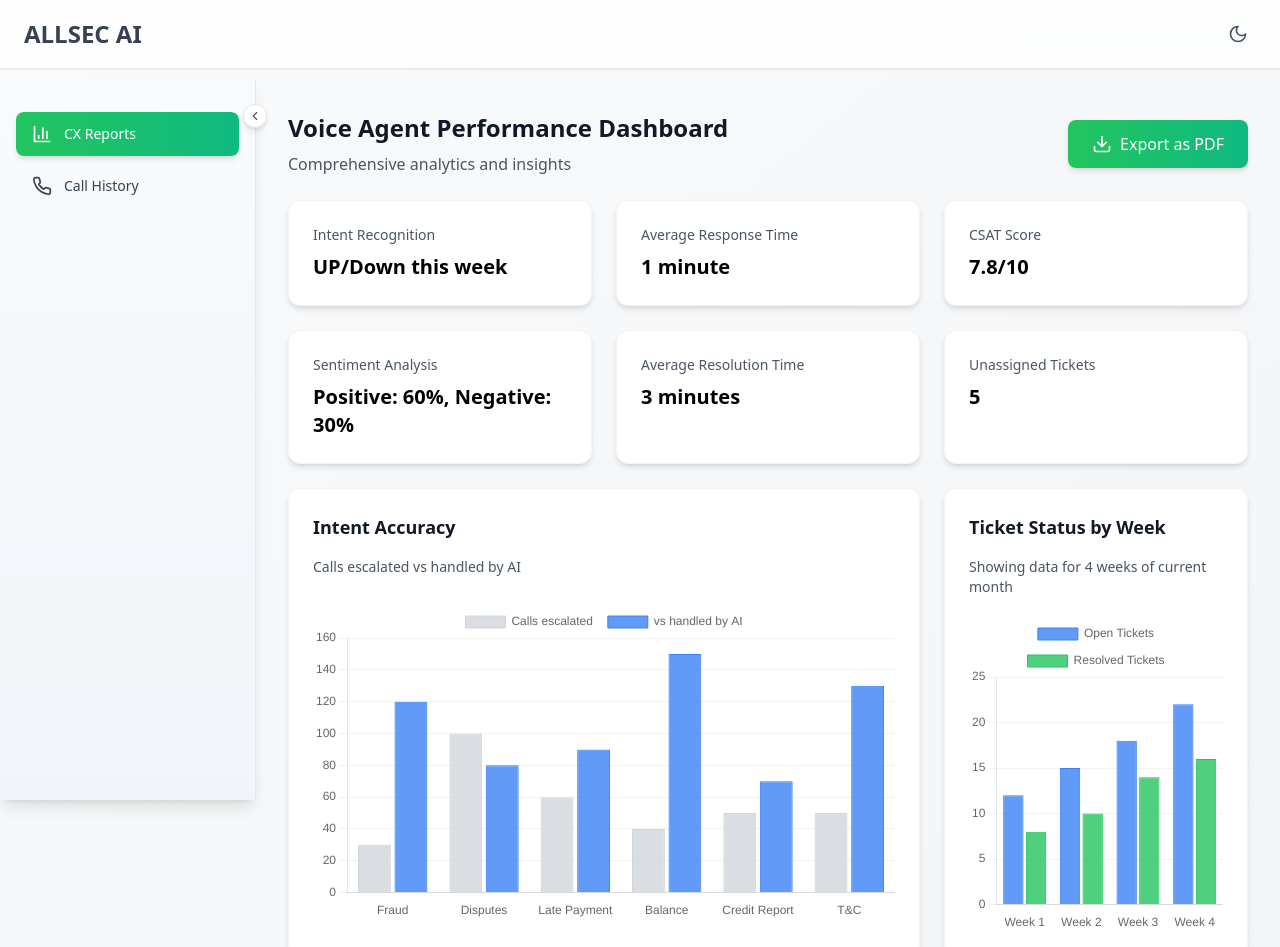
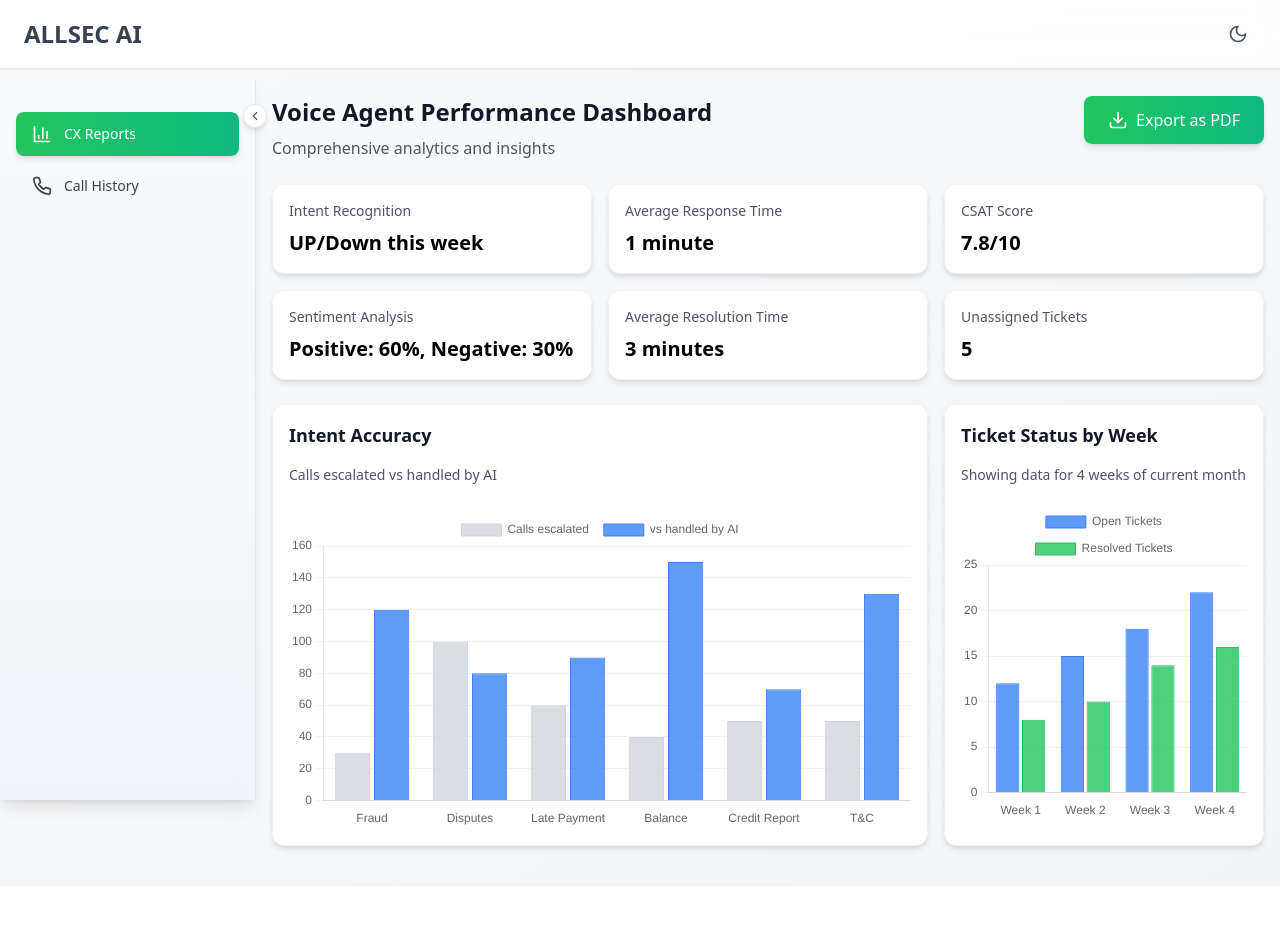
Before and after one commit to ranjithRW/new-allsec-dashboard, a React (Vite) app: page / in a window 1280 px wide. Shown: the top 947 px of the page. After the commit the page ends 886 px from the top, so only its background shows below. Built offline with nearby package versions, Linux system fonts and the light colour scheme.

Commit message:
fix:pdf issue cutting on moile

```diff
--- a/src/pages/CXReports.tsx
+++ b/src/pages/CXReports.tsx
@@ -108,33 +108,62 @@ export default function CXReports() {
 
     // Use html2canvas to capture the element and jsPDF to create the PDF
     html2canvas(element, {
-      scale: 2,
+      scale: 1.5,
       useCORS: true,
       allowTaint: true,
       backgroundColor: '#ffffff',
       logging: false,
       width: element.scrollWidth,
-      height: element.scrollHeight
+      height: element.scrollHeight,
+      scrollX: 0,
+      scrollY: 0,
+      windowWidth: window.innerWidth,
+      windowHeight: window.innerHeight
     })
       .then((canvas) => {
         const imgData = canvas.toDataURL('image/png');
-        const pdf = new jsPDF('p', 'mm', 'a4');
 
-        const imgProps = pdf.getImageProperties(imgData);
+        // Determine page orientation based on content dimensions
+        const tempPdf = new jsPDF('p', 'mm', 'a4');
+        const imgProps = tempPdf.getImageProperties(imgData);
+        const isLandscape = imgProps.width > imgProps.height;
+        const pdf = new jsPDF(isLandscape ? 'l' : 'p', 'mm', 'a4');
+
         const pdfWidth = pdf.internal.pageSize.getWidth();
         const pdfHeight = (imgProps.height * pdfWidth) / imgProps.width;
 
+        // Ensure content fits within page width
+        const maxWidth = pdfWidth - 20; // 10mm margin on each side
+        const maxHeight = pdf.internal.pageSize.getHeight() - 20; // 10mm margin top/bottom
+
+        let finalWidth = pdfWidth;
+        let finalHeight = pdfHeight;
+
+        if (pdfHeight > maxHeight) {
+          finalHeight = maxHeight;
+          finalWidth = (imgProps.width * finalHeight) / imgProps.height;
+        }
+
+        if (finalWidth > maxWidth) {
+          finalWidth = maxWidth;
+          finalHeight = (imgProps.height * finalWidth) / imgProps.width;
+        }
+
+        // Center the content on the page
+        const xOffset = (pdfWidth - finalWidth) / 2;
+        const yOffset = (pdf.internal.pageSize.getHeight() - finalHeight) / 2;
+
         // If content is larger than page, split into multiple pages
-        let position = 0;
-        pdf.addImage(imgData, 'PNG', 0, position, pdfWidth, pdfHeight);
+        let position = yOffset;
+        pdf.addImage(imgData, 'PNG', xOffset, position, finalWidth, finalHeight);
 
         // Add extra pages if needed
-        if (pdfHeight > pdf.internal.pageSize.getHeight()) {
-          let remainingHeight = pdfHeight - pdf.internal.pageSize.getHeight();
+        if (finalHeight > pdf.internal.pageSize.getHeight() - 20) {
+          let remainingHeight = finalHeight - (pdf.internal.pageSize.getHeight() - 20);
           while (remainingHeight > 0) {
             pdf.addPage();
-            position = -pdf.internal.pageSize.getHeight() * (Math.ceil((pdfHeight - remainingHeight) / pdf.internal.pageSize.getHeight()));
-            pdf.addImage(imgData, 'PNG', 0, position, pdfWidth, pdfHeight);
+            position = -pdf.internal.pageSize.getHeight() * (Math.ceil((finalHeight - remainingHeight) / pdf.internal.pageSize.getHeight()));
+            pdf.addImage(imgData, 'PNG', xOffset, position, finalWidth, finalHeight);
             remainingHeight -= pdf.internal.pageSize.getHeight();
           }
         }
@@ -224,30 +253,32 @@ export default function CXReports() {
   };
 
   return (
-  <div id="dashboard-root" className="p-4 sm:p-6 lg:p-8">
+  <div id="dashboard-root" className="p-4">
       <motion.div
         initial={{ opacity: 0, y: -20 }}
         animate={{ opacity: 1, y: 0 }}
         transition={{ duration: 0.6 }}
-        className="flex flex-col sm:flex-row sm:items-center justify-between mb-6 gap-4"
+        className="flex items-start justify-between mb-6 gap-4"
       >
-        <div>
+        <div className="flex-1 min-w-0">
           <h2 className="text-xl sm:text-2xl font-bold text-gray-900 dark:text-white mb-2">Voice Agent Performance Dashboard</h2>
           <p className="text-sm sm:text-base text-gray-600 dark:text-gray-400">Comprehensive analytics and insights</p>
         </div>
+        <div className="flex-shrink-0">
           <motion.button
             whileHover={{ scale: 1.05 }}
             whileTap={{ scale: 0.95 }}
             onClick={handleExportPDF}
-          className="export-pdf-button flex items-center gap-2 px-4 sm:px-6 py-2 sm:py-3 bg-gradient-to-r from-green-500 to-emerald-500 text-white rounded-lg shadow-md hover:shadow-lg transition-all font-medium text-sm sm:text-base"
+            className="export-pdf-button flex items-center gap-2 px-3 sm:px-6 py-2 sm:py-3 bg-gradient-to-r from-green-500 to-emerald-500 text-white rounded-lg shadow-md hover:shadow-lg transition-all font-medium text-xs sm:text-base whitespace-nowrap"
           >
-          <Download size={18} className="sm:w-5 sm:h-5" />
+            <Download size={16} className="sm:w-5 sm:h-5" />
             <span className="hidden sm:inline">Export as PDF</span>
             <span className="sm:hidden">Export</span>
           </motion.button>
+        </div>
       </motion.div>
 
-      <div className="grid grid-cols-1 sm:grid-cols-2 lg:grid-cols-3 gap-4 sm:gap-6 mb-6">
+      <div className="grid grid-cols-1 sm:grid-cols-2 lg:grid-cols-3 gap-4 mb-6">
         {[
           { label: 'Intent Recognition', value: cxReportsKPI.intentRecognition, color: 'from-blue-500 to-cyan-500' },
           { label: 'Average Response Time', value: cxReportsKPI.avgResponseTime, color: 'from-green-500 to-emerald-500' },
@@ -262,7 +293,7 @@ export default function CXReports() {
             animate={{ opacity: 1, y: 0 }}
             transition={{ duration: 0.5, delay: 0.2 + index * 0.1 }}
             whileHover={{ scale: 1.02, y: -4 }}
-            className="bg-white dark:bg-gray-800 rounded-xl shadow-md p-4 sm:p-6 border border-gray-100 dark:border-gray-700"
+            className="bg-white dark:bg-gray-800 rounded-xl shadow-md p-4 border border-gray-100 dark:border-gray-700"
           >
             <p className="text-xs sm:text-sm text-gray-600 dark:text-gray-400 font-medium mb-2">{kpi.label}</p>
             <p className={`text-sm sm:text-xl font-bold text-black dark:text-white`}>
@@ -272,12 +303,12 @@ export default function CXReports() {
         ))}
       </div>
 
-      <div className="grid grid-cols-1 lg:grid-cols-3 gap-4 sm:gap-6 mb-6">
+      <div className="grid grid-cols-1 lg:grid-cols-3 gap-4 mb-6">
         <motion.div
           initial={{ opacity: 0, y: 20 }}
           animate={{ opacity: 1, y: 0 }}
           transition={{ duration: 0.5, delay: 0.8 }}
-          className="lg:col-span-2 bg-white dark:bg-gray-800 rounded-xl shadow-md p-4 sm:p-6 border border-gray-100 dark:border-gray-700"
+          className="lg:col-span-2 bg-white dark:bg-gray-800 rounded-xl shadow-md p-4 border border-gray-100 dark:border-gray-700"
         >
           <h3 className="text-base sm:text-lg font-semibold text-gray-900 dark:text-white mb-4">Intent Accuracy</h3>
           <p className="text-xs sm:text-sm text-gray-600 dark:text-gray-400 mb-4 sm:mb-6">Calls escalated vs handled by AI</p>
@@ -290,7 +321,7 @@ export default function CXReports() {
           initial={{ opacity: 0, y: 20 }}
           animate={{ opacity: 1, y: 0 }}
           transition={{ duration: 0.5, delay: 0.9 }}
-          className="bg-white dark:bg-gray-800 rounded-xl shadow-md p-4 sm:p-6 border border-gray-100 dark:border-gray-700"
+          className="bg-white dark:bg-gray-800 rounded-xl shadow-md p-4 border border-gray-100 dark:border-gray-700"
         >
           <h3 className="text-base sm:text-lg font-semibold text-gray-900 dark:text-white mb-4">
             Ticket Status by Week
```
Lines whose indentation alone changed are shown as unchanged.
